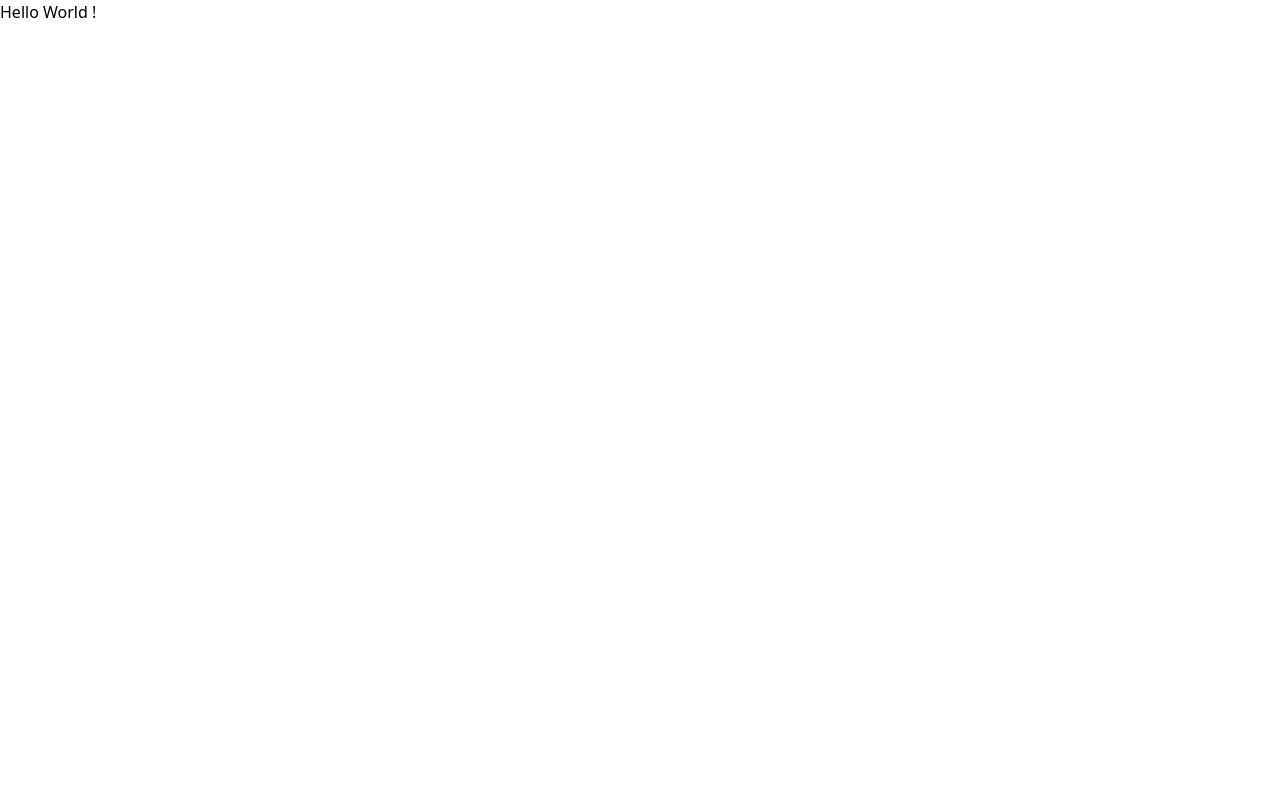
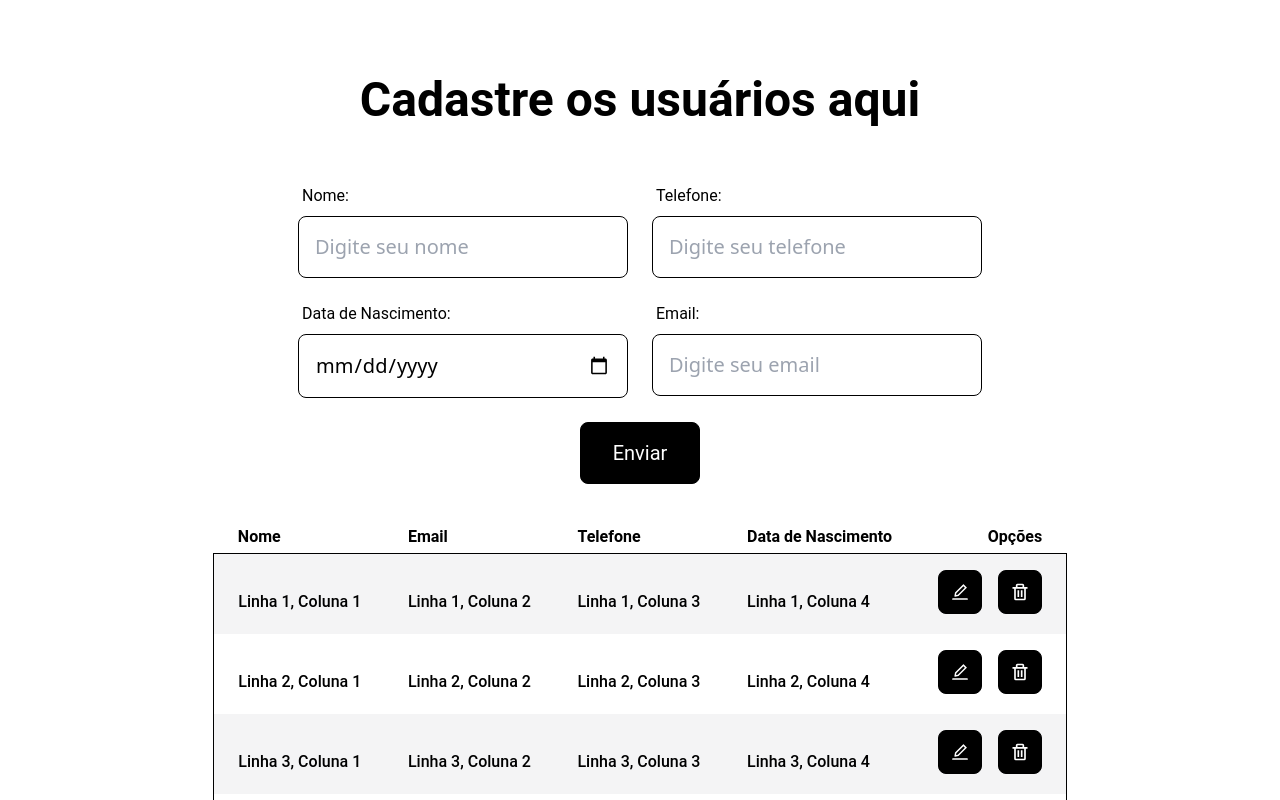
Before and after one commit to Nicolas-Wender/Lista-De-Cadastro, a React (Create React App) app in the folder frontend/: page / in a window 1280 px wide. Shown: the top 800 px of the page. Built offline with nearby package versions, Linux system fonts and the light colour scheme.

Commit message:
atualizando o frontend

```diff
--- a/frontend/package.json
+++ b/frontend/package.json
@@ -8,6 +8,7 @@
     "@testing-library/user-event": "^13.5.0",
     "react": "^18.2.0",
     "react-dom": "^18.2.0",
+    "react-icons": "^4.11.0",
     "react-scripts": "5.0.1",
     "web-vitals": "^2.1.4"
   },
--- a/frontend/src/App.js
+++ b/frontend/src/App.js
@@ -1,10 +1,19 @@
+import Form from './components/Form'
+import Table from './components/Table'
 
-function App() {
+
+export default function App() {
   return (
-    <div className="App">
-      Hello World !
+    <div className="Wireframe1  pb-14 bg-white flex justify-center items-center">
+      <div className="ContactModals6 grow shrink basis-0 self-stretch py-20 bg-white flex-col  items-center gap-16 flex">
+        <div className="SectionTitle  flex-col justify-center items-center gap-4 flex  self-stretch text-center text-black text-5xl font-bold font-['Roboto'] leading-10">
+          Cadastre os usuários aqui
+        </div>
+
+        <Form />
+
+        <Table />
+      </div>
     </div>
   )
 }
-
-export default App
--- /dev/null
+++ b/frontend/src/components/Form/Label/index.js
@@ -0,0 +1,20 @@
+import React from 'react'
+
+export default function Label(props) {
+  return (
+    <div className="Input grow shrink basis-0 flex-col justify-start items-start gap-2 inline-flex">
+      <label
+        className="self-stretch pl-1 text-black text-base font-normal font-['Roboto'] leading-normal"
+        htmlFor={props.id}
+      >
+        {props.label}:
+      </label>
+      <input
+        className="self-stretch rounded-lg border-black border p-4 pl-4 text-xl"
+        type={props.type}
+        id={props.id}
+        placeholder={props.placeholder}
+      />
+    </div>
+  )
+}
--- /dev/null
+++ b/frontend/src/components/Form/index.js
@@ -0,0 +1,44 @@
+import Label from './Label'
+
+export default function Form() {
+  return (
+    <form className="Form h-64 flex-col justify-start items-center gap-6 flex">
+      <div className="Inputs self-stretch justify-start items-start gap-6 inline-flex">
+        <Label
+          label="Nome"
+          id="nome"
+          type="text"
+          placeholder="Digite seu nome"
+        />
+        <Label
+          label="Telefone"
+          id="telefone"
+          type="tel"
+          placeholder="Digite seu telefone"
+        />
+      </div>
+
+      <div className="Inputs self-stretch justify-start items-start gap-6 inline-flex">
+        <Label
+          label="Data de Nascimento"
+          id="dataNascimento"
+          type="date"
+          placeholder="Digite sua data de Nascimento"
+        />
+        <Label
+          label="Email"
+          id="email"
+          type="email"
+          placeholder="Digite seu email"
+        />
+      </div>
+
+      <button
+        className="Button p-4 px-8 bg-black rounded-lg border border-black justify-center items-center gap-2 flex text-white text-xl font-normal font-['Roboto'] "
+        type="submit"
+      >
+        Enviar
+      </button>
+    </form>
+  )
+}
--- /dev/null
+++ b/frontend/src/components/Table/index.js
@@ -0,0 +1,88 @@
+import React from 'react'
+import { BiTrash } from 'react-icons/bi';
+import { AiOutlineEdit } from 'react-icons/ai';
+
+
+
+
+export default function Table() {
+  return (
+    <table className="w-4/6 p-5 rounded-md m-5">
+      <thead className="">
+        <tr className="">
+          <th className="text-start pb-1 pl-6 text-black text-base font-semibold font-['Roboto'] leading-normal">
+            Nome
+          </th>
+          <th className="text-start pb-1 pl-6 text-black text-base font-semibold font-['Roboto'] leading-normal">
+            Email
+          </th>
+          <th className="text-start pb-1 pl-6 text-black text-base font-semibold font-['Roboto'] leading-normal">
+            Telefone
+          </th>
+          <th className="text-start pb-1 pl-6 text-black text-base font-semibold font-['Roboto'] leading-normal">
+            Data de Nascimento
+          </th>
+          <th className="text-end pb-1 pr-6 text-black text-base font-semibold font-['Roboto'] leading-normal">
+            Opções
+          </th>
+        </tr>
+      </thead>
+      <tbody className="border border-black rounded-lg ">
+        {[...Array(6)].map((_, index) => (
+          <tr key={index}>
+            <td
+              className={
+                index % 2 === 1
+                  ? "pt-4 text-start w-auto text-base font-medium font-['Roboto'] leading-normal h-20 pl-6 "
+                  : "pt-4 text-start w-auto text-base font-medium font-['Roboto'] leading-normal h-20 pl-6 v bg-zinc-100"
+              }
+            >
+              Linha {index + 1}, Coluna 1
+            </td>
+            <td
+              className={
+                index % 2 === 1
+                  ? "pt-4 text-start w-auto text-base font-medium font-['Roboto'] leading-normal h-20 pl-6 "
+                  : "pt-4 text-start w-auto text-base font-medium font-['Roboto'] leading-normal h-20 pl-6 v bg-zinc-100"
+              }
+            >
+              Linha {index + 1}, Coluna 2
+            </td>
+            <td
+              className={
+                index % 2 === 1
+                  ? "pt-4 text-start w-auto text-base font-medium font-['Roboto'] leading-normal h-20 pl-6 "
+                  : "pt-4 text-start w-auto text-base font-medium font-['Roboto'] leading-normal h-20 pl-6 v bg-zinc-100"
+              }
+            >
+              Linha {index + 1}, Coluna 3
+            </td>
+            <td
+              className={
+                index % 2 === 1
+                  ? "pt-4 text-start w-auto text-base font-medium font-['Roboto'] leading-normal h-20 pl-6 "
+                  : "pt-4 text-start w-auto text-base font-medium font-['Roboto'] leading-normal h-20 pl-6 v bg-zinc-100"
+              }
+            >
+              Linha {index + 1}, Coluna 4
+            </td>
+            <td
+              className={
+                index % 2 === 1
+                  ? "pt-4 text-end w-auto text-base font-medium font-['Roboto'] leading-normal h-20 pr-6 gap-4 flex justify-end"
+                  : "pt-4 text-end w-auto text-base font-medium font-['Roboto'] leading-normal h-20 pr-6 gap-4 flex justify-end bg-zinc-100"
+              }
+            >
+              <button className="Button h-11 w-11 flex justify-center items-center bg-black rounded-lg border border-black text-white text-xl">
+                <AiOutlineEdit/>
+              </button>
+              <button className="Button h-11 w-11 flex justify-center items-center bg-black rounded-lg border border-black text-white text-xl">
+                <BiTrash/>
+              </button>
+            </td>
+          </tr>
+        ))}
+      </tbody>
+    </table>
+  )
+}
```
Also changed, not shown: 2 other files (tests, documents, lock files or other folders).
